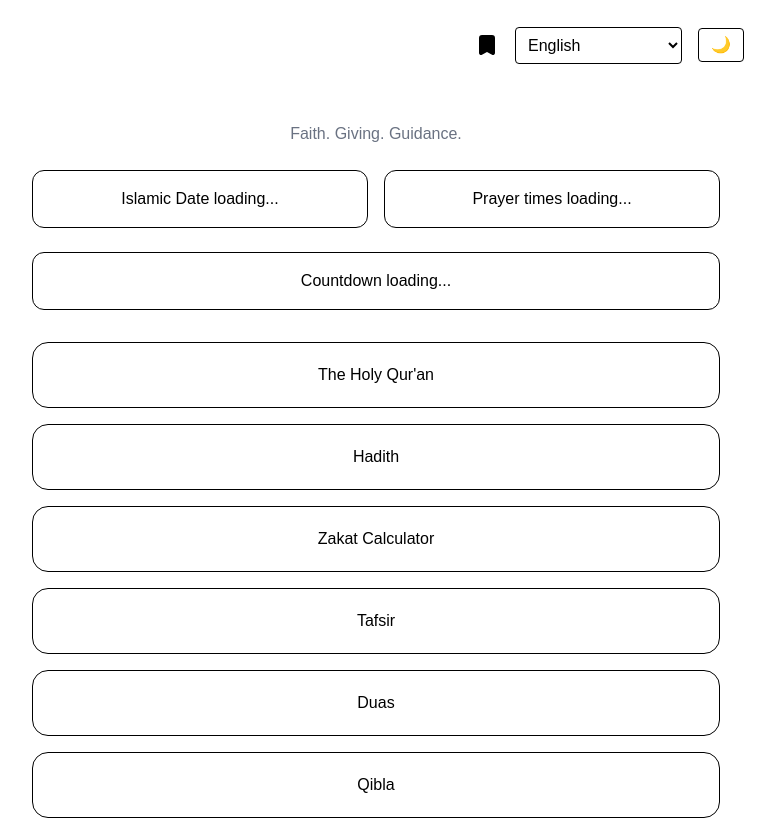
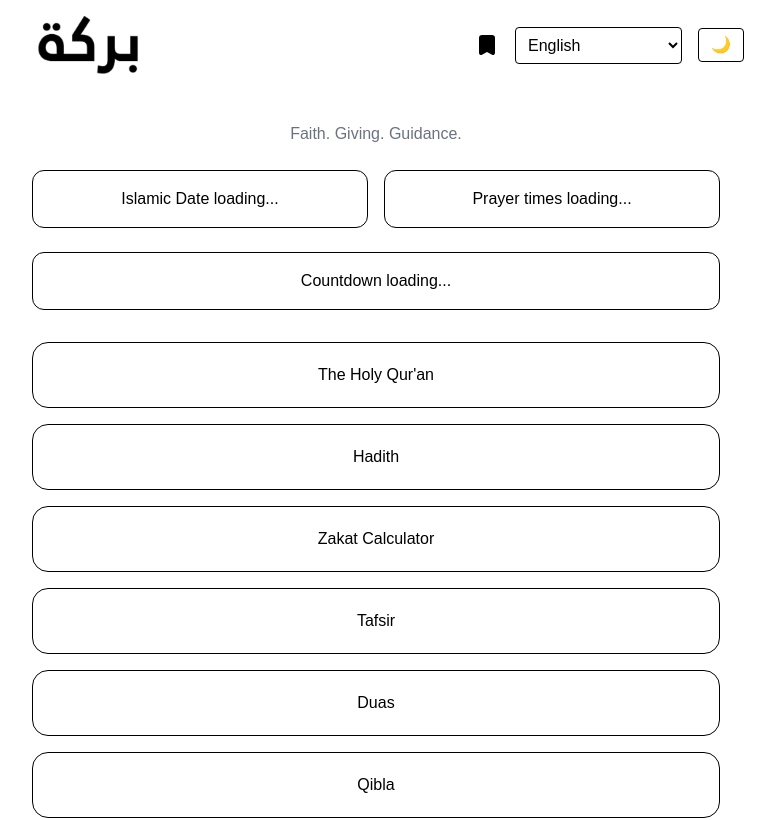
Before and after one commit to Brekele80/barakah, a Next.js app: page / in a window 1280 px wide. Shown: the top 820 px of the page, without its empty margins (264-1039 px from the left). Built offline with nearby package versions, Linux system fonts and the light colour scheme.

Commit message:
fix: correct logo visibility in light mode by removing unwanted invert class

```diff
--- a/src/app/components/global-language-selector.tsx
+++ b/src/app/components/global-language-selector.tsx
@@ -1,6 +1,6 @@
 "use client";
 
-import { useSearchParams, useRouter } from "next/navigation";
+import { useSearchParams, useRouter, usePathname } from "next/navigation";
 
 const langs = [
   { id: "20", name: "English" },
@@ -13,16 +13,20 @@ const langs = [
 export default function GlobalLanguageSelector() {
   const params = useSearchParams();
   const router = useRouter();
+  const pathname = usePathname();
 
   const current = params.get("lang") || "20";
 
   function changeLang(newLang: string) {
+    // persist
     localStorage.setItem("lang", newLang);
 
+    // update query
     const newParams = new URLSearchParams(params.toString());
     newParams.set("lang", newLang);
 
-    router.push(`/?${newParams.toString()}`);
+    // stay on SAME PAGE
+    router.push(`${pathname}?${newParams.toString()}`);
   }
 
   return (
--- a/src/app/components/header.tsx
+++ b/src/app/components/header.tsx
@@ -47,6 +47,7 @@ export default function Header() {
           alt="Barakah"
           width={160}
           height={60}
+          className="dark:invert-0 invert"
           priority
         />
       </Link>
```
